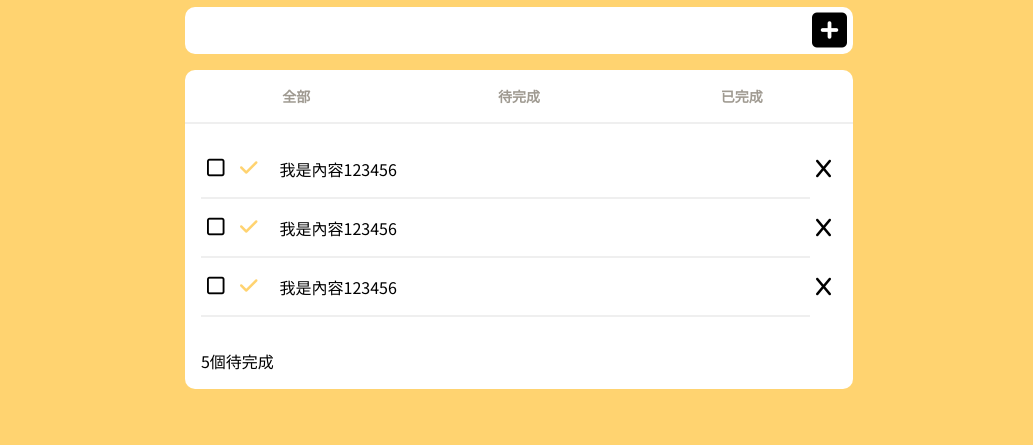
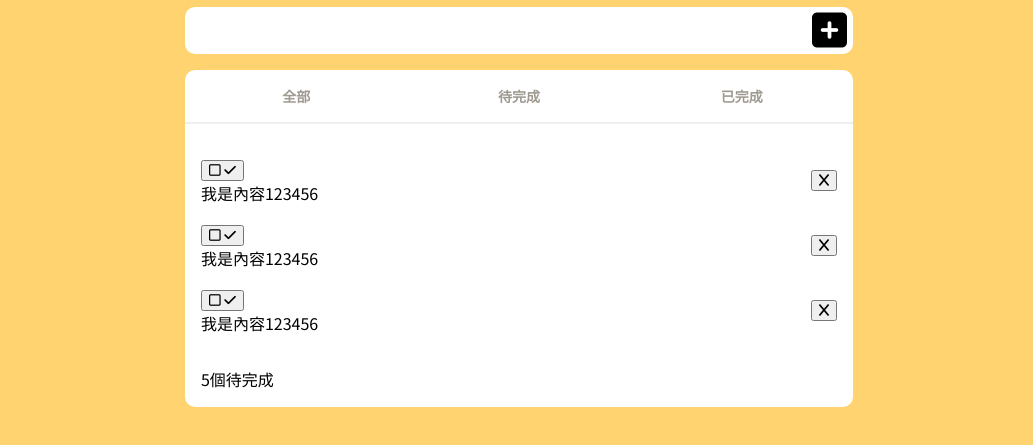
Before and after one commit to AbsintheSung/todo-pr, a website built with Vite: page pages/home.html in a window 1280 px wide. Shown: the part 81-526 px from the top of the page, without its empty margins (121-1154 px from the left). Built offline with nearby package versions, Linux system fonts and the light colour scheme; a web font is replaced by a local one.

Commit message:
[修改]-home檔案的li結構

```diff
--- a/pages/home.html
+++ b/pages/home.html
@@ -34,58 +34,52 @@
           </div>
           <ul class="todo-list">
             <li class="todo-list__item">
-              <div class="list-header">
-                <button class="not-check">
+              <div class="list-content">
+                <button class="list-completed">
+                  <span class="not-check">
                     <i class="fa-regular fa-square"></i>
+                  </span>
+                  <span class="is-check">
+                    <i class="fa-sharp fa-solid fa-check"></i>
+                  </span>
                 </button>
-                <button class="is-check">
-                  <i class="fa-sharp fa-solid fa-check"></i>
-                </button>
+                <p class="list-text">我是內容123456</p>
               </div>
-              <div class="list-body">
-                <p class="list-content">我是內容123456</p>
-              </div>
-              <div class="list-footer">
               <button class="delete-item">
                 <i class="fa-solid fa-x"></i>
               </button>
-              </div>
             </li>
             <li class="todo-list__item">
-              <div class="list-header">
-                <button class="not-check">
+              <div class="list-content">
+                <button class="list-completed">
+                  <span class="not-check">
                     <i class="fa-regular fa-square"></i>
+                  </span>
+                  <span class="is-check">
+                    <i class="fa-sharp fa-solid fa-check"></i>
+                  </span>
                 </button>
-                <button class="is-check">
-                  <i class="fa-sharp fa-solid fa-check"></i>
-                </button>
+                <p class="list-text">我是內容123456</p>
               </div>
-              <div class="list-body">
-                <p class="list-content">我是內容123456</p>
-              </div>
-              <div class="list-footer">
               <button class="delete-item">
                 <i class="fa-solid fa-x"></i>
               </button>
-              </div>
             </li>
             <li class="todo-list__item">
-              <div class="list-header">
-                <button class="not-check">
+              <div class="list-content">
+                <button class="list-completed">
+                  <span class="not-check">
                     <i class="fa-regular fa-square"></i>
+                  </span>
+                  <span class="is-check">
+                    <i class="fa-sharp fa-solid fa-check"></i>
+                  </span>
                 </button>
-                <button class="is-check">
-                  <i class="fa-sharp fa-solid fa-check"></i>
-                </button>
+                <p class="list-text">我是內容123456</p>
               </div>
-              <div class="list-body">
-                <p class="list-content">我是內容123456</p>
-              </div>
-              <div class="list-footer">
               <button class="delete-item">
                 <i class="fa-solid fa-x"></i>
               </button>
-              </div>
             </li>
           </ul>
           <div class="main-footer">
```
Lines whose indentation alone changed are shown as unchanged.
